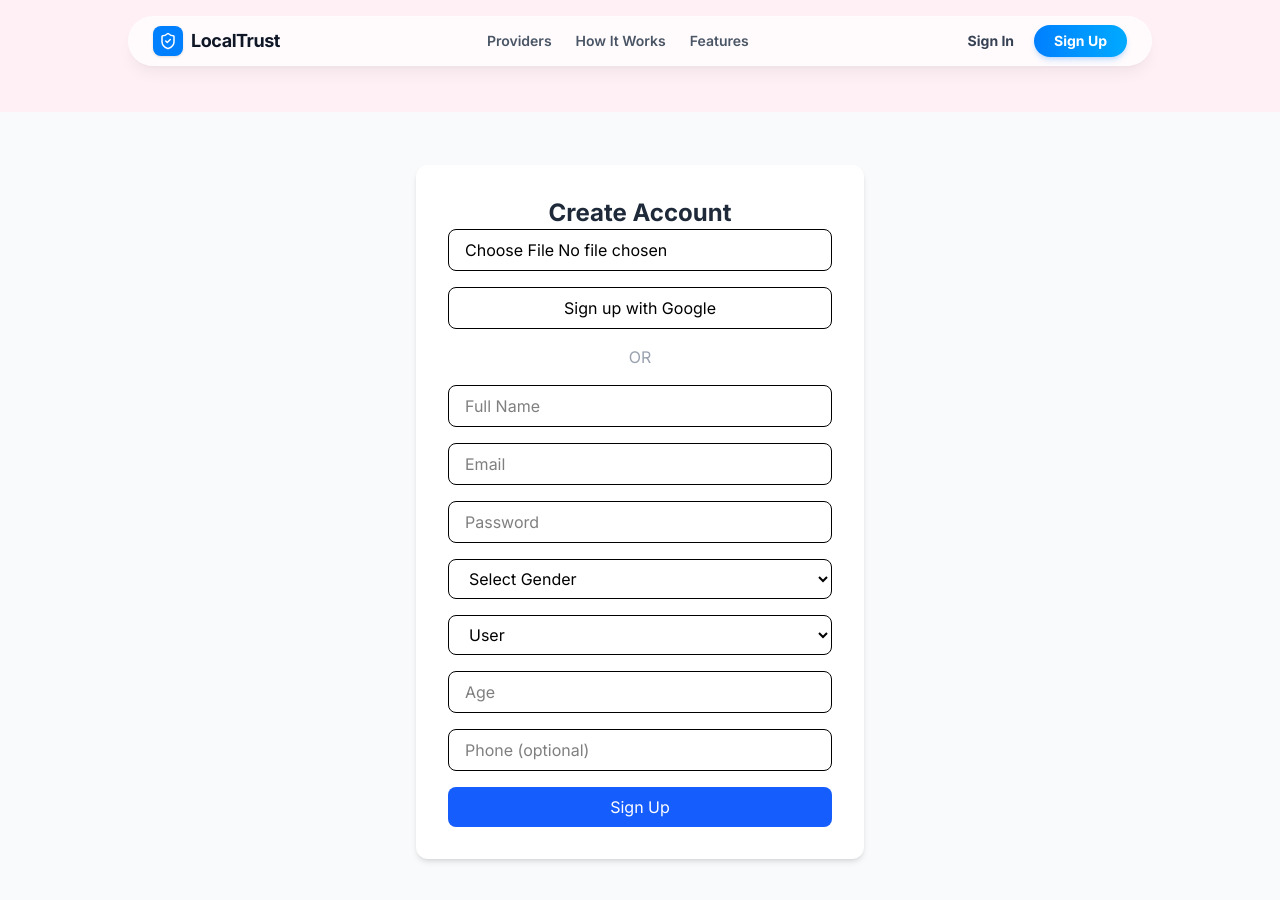
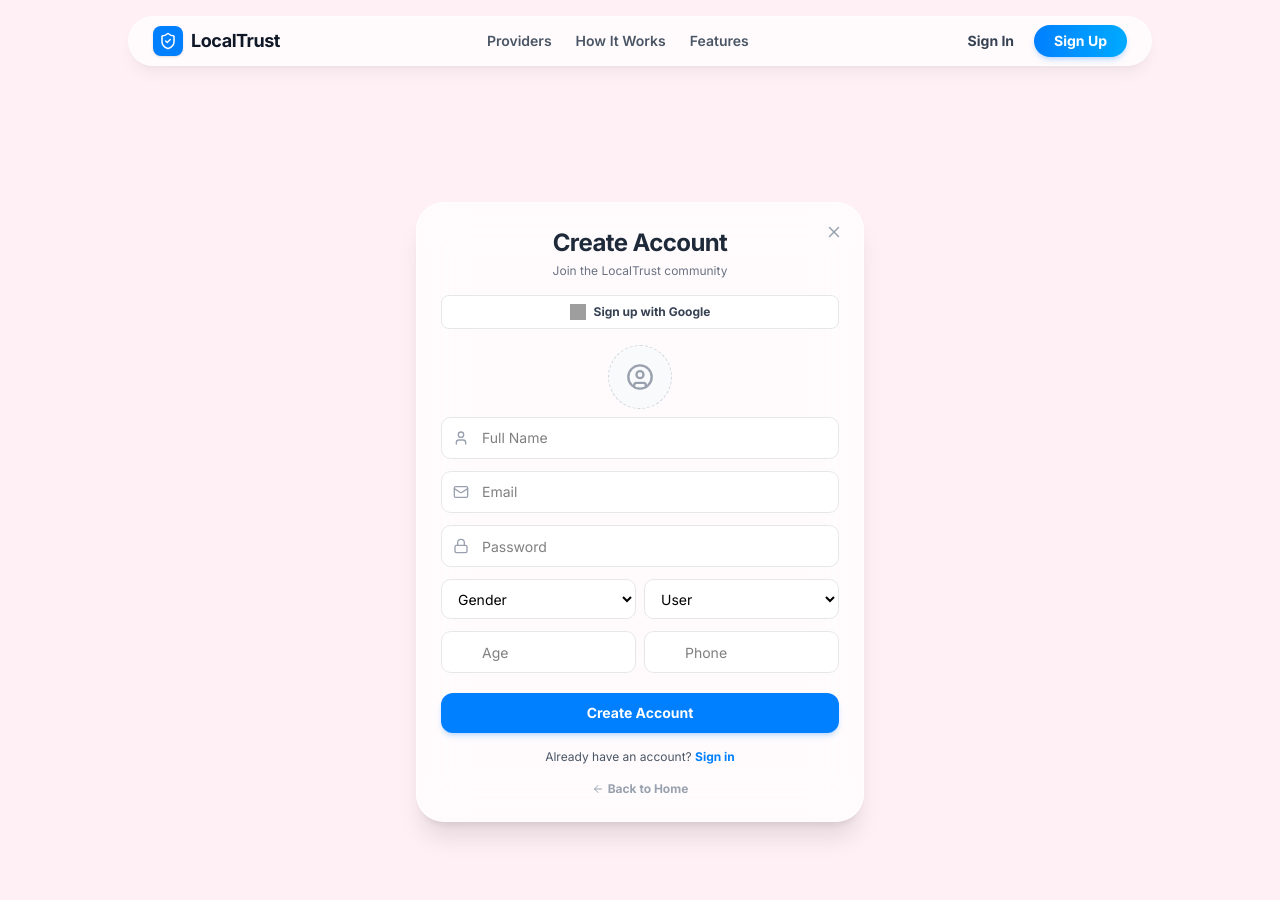
Before and after one commit to HarshitRaj2712/Smart-Local-Service, a React (Vite) app in the folder Frontend/: page /signup in a window 1280 px wide. Shown: the top 900 px of the page. Built offline with nearby package versions, Linux system fonts and the light colour scheme; no server answers; grey boxes are pictures that could not be loaded.

Commit message:
UI updated

```diff
--- a/Frontend/src/pages/Login.jsx
+++ b/Frontend/src/pages/Login.jsx
@@ -2,40 +2,24 @@ import { useState } from "react";
 import API from "../api/axios";
 import { useDispatch } from "react-redux";
 import { loginSuccess } from "../features/auth/authSlice";
-import { useNavigate } from "react-router-dom";
+import { useNavigate, Link } from "react-router-dom";
+import { Mail, Lock, ArrowLeft, X } from "lucide-react";
 
 const Login = () => {
   const dispatch = useDispatch();
   const navigate = useNavigate();
-
-  const [formData, setFormData] = useState({
-    email: "",
-    password: "",
-  });
+  const [formData, setFormData] = useState({ email: "", password: "" });
 
   const handleChange = (e) => {
-    setFormData({
-      ...formData,
-      [e.target.name]: e.target.value,
-    });
+    setFormData({ ...formData, [e.target.name]: e.target.value });
   };
 
   const handleSubmit = async (e) => {
     e.preventDefault();
-
     try {
       const { data } = await API.post("/auth/login", formData);
-
-      dispatch(
-        loginSuccess({
-          user: data.user,
-          token: data.token,
-          role: data.user.role,
-        })
-      );
-
+      dispatch(loginSuccess({ user: data.user, token: data.token, role: data.user.role }));
       localStorage.setItem("token", data.token);
-
       navigate(`/${data.user.role}`);
     } catch (error) {
       alert(error.response?.data?.message || "Login failed");
@@ -43,56 +27,109 @@ const Login = () => {
   };
 
   return (
-    <div className="min-h-screen flex items-center justify-center bg-gray-50">
-      <div className="bg-white p-8 rounded-xl shadow-md w-full max-w-md">
-        <h2 className="text-2xl font-bold text-center text-gray-800">
-          Welcome Back
-        </h2>
+    <div className="min-h-screen flex items-center justify-center bg-[#FFF0F5] px-4">
+      {/* Reduced padding (p-6) and max-width (max-w-md) to match the new compact style */}
+      <div className="relative bg-white/75 backdrop-blur-xl border border-white/50 p-6 md:p-8 rounded-[28px] shadow-xl w-full max-w-md animate-in fade-in zoom-in duration-300">
 
+        <button onClick={() => navigate("/")} className="absolute top-5 right-5 text-gray-400 hover:text-gray-600 transition-colors">
+          <X size={18} />
+        </button>
+
+        <div className="text-center mb-6">
+          <h2 className="text-2xl font-bold text-gray-800 tracking-tight">Welcome Back</h2>
+          <p className="text-gray-500 text-xs mt-1">Sign in to continue your LocalTrust experience</p>
+        </div>
+
+        {/* Compact Google Button */}
         <button
           type="button"
-          onClick={() =>
-            (window.location.href = `${import.meta.env.VITE_API_URL}/auth/google`)
-          }
+          onClick={() => (window.location.href = `${import.meta.env.VITE_API_URL}/auth/google`)}
+          className="w-full flex items-center justify-center gap-2 bg-white border border-gray-200 py-2.5 rounded-xl hover:bg-gray-50 transition-all shadow-sm group"
         >
-          Sign in with Google
+          <img src="https://www.svgrepo.com/show/355037/google.svg" className="w-4 h-4" alt="Google" />
+          <span className="text-xs font-bold text-gray-700">Sign in with Google</span>
         </button>
 
-        <form onSubmit={handleSubmit} className="mt-6 space-y-4">
+        <div className="relative my-6 text-center">
+          <div className="absolute inset-0 flex items-center"><div className="w-full border-t border-gray-100"></div></div>
+          <span className="relative px-3 text-[10px] font-bold text-gray-400 bg-transparent uppercase tracking-widest">Or continue with</span>
+        </div>
+
+        <form onSubmit={handleSubmit} className="space-y-3.5">
+          <div className="relative">
+            <Mail className="absolute left-3.5 top-1/2 -translate-y-1/2 text-gray-400" size={16} />
             <input
               type="email"
               name="email"
-            placeholder="Email"
+              placeholder="Email Address"
               onChange={handleChange}
-            className="w-full border px-4 py-2 rounded-lg"
+              className="compact-input"
+              required
             />
+          </div>
 
+          <div className="relative">
+            <Lock className="absolute left-3.5 top-1/2 -translate-y-1/2 text-gray-400" size={16} />
             <input
               type="password"
               name="password"
               placeholder="Password"
               onChange={handleChange}
-            className="w-full border px-4 py-2 rounded-lg"
+              className="compact-input"
+              required
             />
-
-          <div className="text-right">
-          <button
-            type="button"
-            onClick={() => navigate("/forgot-password")}
-            className="text-sm text-blue-600 hover:underline"
-          >
-            Forgot Password?
-          </button>
           </div>
 
           <button
             type="submit"
-            className="w-full bg-blue-600 text-white py-2 rounded-lg"
+            className="w-full bg-[#007FFF] hover:bg-[#0066CC] text-white py-3 rounded-xl font-bold text-sm shadow-md shadow-[#007FFF]/20 transition-all active:scale-[0.98]"
           >
-            Login
+            Sign In
           </button>
         </form>
+
+        <div className="mt-6 text-center space-y-3">
+          <button
+            type="button"
+            onClick={() => navigate("/forgot-password")}
+            className="text-xs font-semibold text-gray-400 hover:text-[#007FFF] transition-colors"
+          >
+            Forgot your password?
+          </button>
+
+          <p className="text-xs text-gray-600">
+            Don't have an account?{" "}
+            <Link to="/signup" className="font-bold text-[#007FFF] hover:underline">
+              Create one
+            </Link>
+          </p>
+
+          <button
+            onClick={() => navigate("/")}
+            className="flex items-center justify-center gap-1.5 w-full text-[11px] font-bold text-gray-400 hover:text-gray-700 transition-colors pt-2"
+          >
+            <ArrowLeft size={14} /> Back to Home
+          </button>
         </div>
+      </div>
+
+      <style>{`
+        .compact-input {
+          width: 100%;
+          padding: 0.65rem 1rem 0.65rem 2.75rem;
+          border-radius: 0.75rem;
+          background-color: rgba(255, 255, 255, 0.6);
+          border: 1px solid #f3f4f6;
+          font-size: 0.875rem;
+          outline: none;
+          transition: all 0.2s;
+        }
+        .compact-input:focus {
+          border-color: #007FFF;
+          background-color: white;
+          box-shadow: 0 0 0 3px rgba(0, 127, 255, 0.1);
+        }
+      `}</style>
     </div>
   );
 };
--- a/Frontend/src/pages/ProviderDetail.jsx
+++ b/Frontend/src/pages/ProviderDetail.jsx
@@ -1,10 +1,12 @@
 import { useEffect, useState } from "react";
 import { useParams } from "react-router-dom";
+import { useNavigate } from "react-router-dom";
 import API from "../api/axios";
 
 const ProviderDetail = () => {
   const { id } = useParams();
   const [provider, setProvider] = useState(null);
+  const navigate = useNavigate();
 
   useEffect(() => {
     const fetchProvider = async () => {
--- a/Frontend/src/pages/Signup.jsx
+++ b/Frontend/src/pages/Signup.jsx
@@ -1,163 +1,156 @@
-import { useState } from "react";
+import { useState, useRef } from "react";
 import API from "../api/axios";
-import { useNavigate } from "react-router-dom";
+import { useNavigate, Link } from "react-router-dom";
+import {
+  User, Mail, Lock, Phone, Calendar,
+  UserCircle, Camera, ArrowLeft, X
+} from "lucide-react";
 
 const Signup = () => {
   const navigate = useNavigate();
+  const fileInputRef = useRef(null);
 
+  const [preview, setPreview] = useState(null);
   const [formData, setFormData] = useState({
-    name: "",
-    email: "",
-    password: "",
-    role: "user",
-    gender: "",
-    age: "",
-    phone: "",
+    name: "", email: "", password: "",
+    role: "user", gender: "", age: "",
+    phone: "", profilePic: null,
   });
 
   const handleChange = (e) => {
-    setFormData({
-      ...formData,
-      [e.target.name]: e.target.value,
-    });
+    setFormData({ ...formData, [e.target.name]: e.target.value });
+  };
+
+  const handleFileChange = (e) => {
+    const file = e.target.files[0];
+    if (file) {
+      setFormData({ ...formData, profilePic: file });
+      setPreview(URL.createObjectURL(file));
+    }
   };
 
   const handleSubmit = async (e) => {
     e.preventDefault();
-
     try {
       const data = new FormData();
-
-      Object.keys(formData).forEach((key) => {
-        data.append(key, formData[key]);
+      Object.keys(formData).forEach((key) => data.append(key, formData[key]));
+      await API.post("/auth/register", data, {
+        headers: { "Content-Type": "multipart/form-data" },
       });
-
-      await API.post("/auth/register", data, {
-        headers: {
-          "Content-Type": "multipart/form-data",
-        },
-      });
-
-    alert("Registered successfully 🎉");
       navigate("/login");
-
     } catch (error) {
       alert(error.response?.data?.message || "Error");
     }
   };
 
-  const handleGoogleSignup = () => {
-    window.location.href =
-      "https://smart-local-service.onrender.com/api/auth/google";
-  };
+  return (
+    <div className="min-h-screen flex items-center justify-center bg-[#FFF0F5] py-6 px-4">
+      {/* Max-width reduced to md (28rem) and padding tightened */}
+      <div className="relative bg-white/75 backdrop-blur-xl border border-white/50 p-6 rounded-[28px] shadow-xl w-full max-w-md animate-in fade-in zoom-in duration-300">
 
-  return (
-    <div className="min-h-screen flex items-center justify-center bg-gray-50">
-      <div className="bg-white p-8 rounded-xl shadow-md w-full max-w-md">
-        <h2 className="text-2xl font-bold text-center text-gray-800">
-          Create Account
-        </h2>
-
-        <input
-            type="file"
-            name="profilePic"
-            accept="image/*"
-            onChange={(e) =>
-              setFormData({
-                ...formData,
-                profilePic: e.target.files[0],
-              })
-            }
-            className="w-full border px-4 py-2 rounded-lg"
-          />
-
-        {/* Google OAuth Button */}
-        <button
-          onClick={handleGoogleSignup}
-          className="w-full mt-4 border py-2 rounded-lg"
-        >
-          Sign up with Google
+        <button onClick={() => navigate("/")} className="absolute top-5 right-5 text-gray-400 hover:text-gray-600">
+          <X size={18} />
         </button>
 
-        <div className="my-4 text-center text-gray-400">
-          OR
+        <div className="text-center mb-4">
+          <h2 className="text-2xl font-bold text-gray-800 tracking-tight">Create Account</h2>
+          <p className="text-gray-500 text-xs mt-1">Join the LocalTrust community</p>
         </div>
 
-        <form onSubmit={handleSubmit} className="space-y-4">
+        {/* Compact Google Button */}
+        <button
+          onClick={() => window.location.href = "https://smart-local-service.onrender.com/api/auth/google"}
+          className="w-full flex items-center justify-center gap-2 bg-white border border-gray-200 py-2 rounded-lg hover:bg-gray-50 transition-all mb-4"
+        >
+          <img src="https://www.svgrepo.com/show/355037/google.svg" className="w-4 h-4" alt="Google" />
+          <span className="text-xs font-bold text-gray-700">Sign up with Google</span>
+        </button>
 
-          <input
-            type="text"
-            name="name"
-            placeholder="Full Name"
-            onChange={handleChange}
-            className="w-full border px-4 py-2 rounded-lg"
-            required
-          />
+        <form onSubmit={handleSubmit} className="space-y-3">
+          {/* Smaller Profile Upload */}
+          <div className="flex justify-center mb-2">
+            <div
+              className="relative w-16 h-16 rounded-full bg-gray-50 border border-dashed border-gray-300 flex items-center justify-center overflow-hidden cursor-pointer group"
+              onClick={() => fileInputRef.current.click()}
+            >
+              {preview ? (
+                <img src={preview} alt="Preview" className="w-full h-full object-cover" />
+              ) : (
+                <UserCircle size={28} className="text-gray-400" />
+              )}
+              <div className="absolute inset-0 bg-black/30 opacity-0 group-hover:opacity-100 flex items-center justify-center transition-opacity">
+                <Camera size={14} className="text-white" />
+              </div>
+              <input type="file" ref={fileInputRef} className="hidden" accept="image/*" onChange={handleFileChange} />
+            </div>
+          </div>
 
-          <input
-            type="email"
-            name="email"
-            placeholder="Email"
-            onChange={handleChange}
-            className="w-full border px-4 py-2 rounded-lg"
-            required
-          />
+          <div className="relative">
+            <User className="absolute left-3 top-1/2 -translate-y-1/2 text-gray-400" size={16} />
+            <input type="text" name="name" placeholder="Full Name" onChange={handleChange} className="compact-input" required />
+          </div>
 
-          <input
-            type="password"
-            name="password"
-            placeholder="Password"
-            onChange={handleChange}
-            className="w-full border px-4 py-2 rounded-lg"
-            required
-          />
+          <div className="relative">
+            <Mail className="absolute left-3 top-1/2 -translate-y-1/2 text-gray-400" size={16} />
+            <input type="email" name="email" placeholder="Email" onChange={handleChange} className="compact-input" required />
+          </div>
 
-          <select
-            name="gender"
-            onChange={handleChange}
-            className="w-full border px-4 py-2 rounded-lg"
-            required
-          >
-            <option value="">Select Gender</option>
+          <div className="relative">
+            <Lock className="absolute left-3 top-1/2 -translate-y-1/2 text-gray-400" size={16} />
+            <input type="password" name="password" placeholder="Password" onChange={handleChange} className="compact-input" required />
+          </div>
+
+          <div className="grid grid-cols-2 gap-2">
+            <select name="gender" onChange={handleChange} className="compact-input px-3" required>
+              <option value="">Gender</option>
               <option value="male">Male</option>
               <option value="female">Female</option>
-            <option value="other">Other</option>
             </select>
-
-          <select
-            name="role"
-            onChange={handleChange}
-            className="w-full border px-4 py-2 rounded-lg"
-          >
+            <select name="role" onChange={handleChange} className="compact-input px-3">
               <option value="user">User</option>
               <option value="provider">Provider</option>
             </select>
+          </div>
 
-          <input
-            type="number"
-            name="age"
-            placeholder="Age"
-            onChange={handleChange}
-            className="w-full border px-4 py-2 rounded-lg"
-          />
-
-          <input
-            type="text"
-            name="phone"
-            placeholder="Phone (optional)"
-            onChange={handleChange}
-            className="w-full border px-4 py-2 rounded-lg"
-          />
+          <div className="grid grid-cols-2 gap-2">
+            <input type="number" name="age" placeholder="Age" onChange={handleChange} className="compact-input px-3" />
+            <input type="text" name="phone" placeholder="Phone" onChange={handleChange} className="compact-input px-3" />
+          </div>
 
           <button
             type="submit"
-            className="w-full bg-blue-600 text-white py-2 rounded-lg"
+            className="w-full bg-[#007FFF] hover:bg-[#0066CC] text-white py-2.5 rounded-xl font-bold text-sm shadow-md shadow-[#007FFF]/20 transition-all mt-2"
           >
-            Sign Up
+            Create Account
           </button>
+        </form>
 
-        </form>
+        <div className="mt-4 text-center">
+          <p className="text-xs text-gray-600">
+            Already have an account? <Link to="/login" className="font-bold text-[#007FFF]">Sign in</Link>
+          </p>
+          <button onClick={() => navigate("/")} className="text-xs font-bold text-gray-400 hover:text-gray-600 mt-4 flex items-center justify-center gap-1 mx-auto">
+            <ArrowLeft size={12} /> Back to Home
+          </button>
         </div>
+      </div>
+
+      <style>{`
+        .compact-input {
+          width: 100%;
+          padding: 0.6rem 0.75rem 0.6rem 2.5rem;
+          border-radius: 0.6rem;
+          background-color: white;
+          border: 1px solid #e5e7eb;
+          font-size: 0.875rem;
+          outline: none;
+        }
+        .compact-input:focus {
+          border-color: #007FFF;
+          box-shadow: 0 0 0 2px rgba(0, 127, 255, 0.1);
+        }
+        select.compact-input { padding-left: 0.75rem; }
+      `}</style>
     </div>
   );
 };
```
Lines whose indentation alone changed are shown as unchanged.
